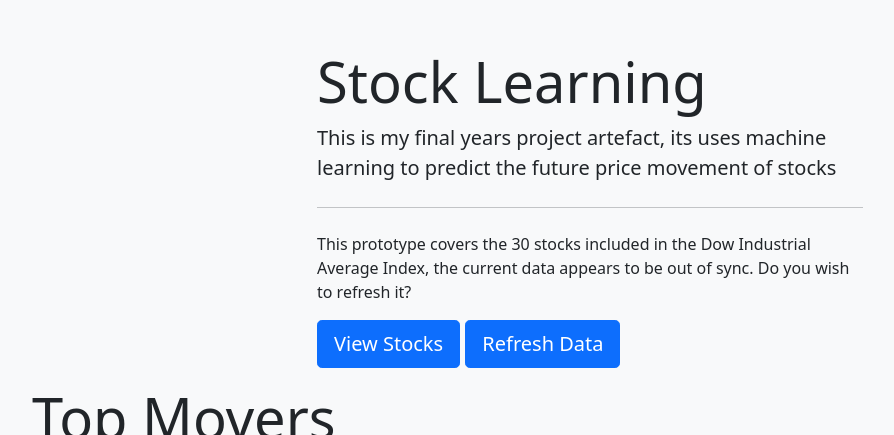
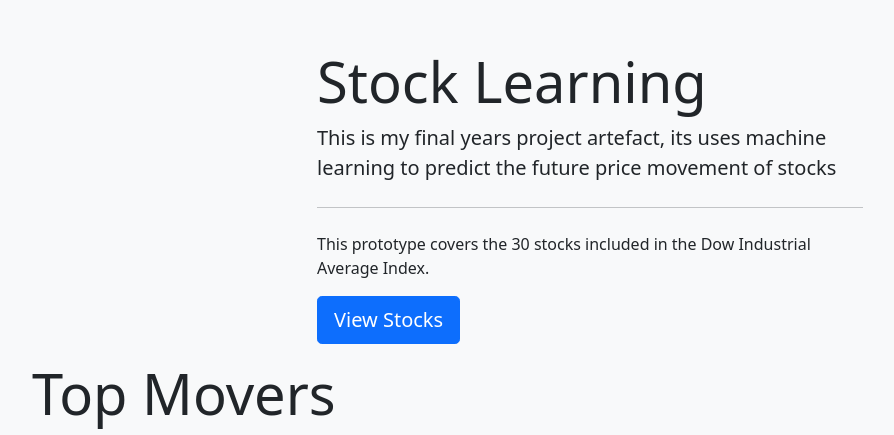
Before and after one commit to JBakes98/MachineStock, a Django app: template stockprediction/templates/index.html in a window 1280 px wide. Shown: the part 56-491 px from the top of the page, without its empty margins (50-944 px from the left). Run offline with Django 3.2, Linux system fonts and the light colour scheme; the template is opened without the code that fills it, so the values that code supplies are empty; some libraries are stand-ins or nearby versions.

Commit message:
Corrected stock data refresh logic

```diff
--- a/stockprediction/templates/index.html
+++ b/stockprediction/templates/index.html
@@ -11,16 +11,16 @@
                 <hr class="my-4">
 
                 {% if data_refresh %}
-                <p>This prototype covers the 30 stocks included in the Dow Industrial Average Index.</p>
-                <p class="lead">
-                    <a class="btn btn-primary btn-lg" href="{% url 'stock-list' %}" role="button">View Stocks</a>
-                </p>
-                {% else %}
                 <p>This prototype covers the 30 stocks included in the Dow Industrial Average Index, the current
                 data appears to be out of sync. Do you wish to refresh it?</p>
                 <p class="lead">
                     <a class="btn btn-primary btn-lg" href="{% url 'stock-list' %}"  role="button">View Stocks</a>
                     <a class="btn btn-primary btn-lg" id="refreshData" href="#" role="button" onclick="refreshStockData()">Refresh Data</a>
+                </p>
+                {% else %}
+                <p>This prototype covers the 30 stocks included in the Dow Industrial Average Index.</p>
+                <p class="lead">
+                    <a class="btn btn-primary btn-lg" href="{% url 'stock-list' %}" role="button">View Stocks</a>
                 </p>
                 {% endif %}
             </div>
--- a/stockprediction/templates/stockprediction/stock_list.html
+++ b/stockprediction/templates/stockprediction/stock_list.html
@@ -41,13 +41,13 @@
             {% endif %}
             {% if stock.refresh %}
             <td>
-                <a class="nav-link disabled" href="{% url 'collect-stock-data-endpoint' stock.ticker %}">
+                <a class="nav-link" href="{% url 'collect-stock-data-endpoint' stock.ticker %}">
                     <i class="fas fa-sync"></i>
                 </a>
             </td>
             {% else %}
             <td>
-                <a class="nav-link" href="{% url 'collect-stock-data-endpoint' stock.ticker %}">
+                <a class="nav-link disabled" href="{% url 'collect-stock-data-endpoint' stock.ticker %}">
                     <i class="fas fa-sync"></i>
                 </a>
             </td>
```
